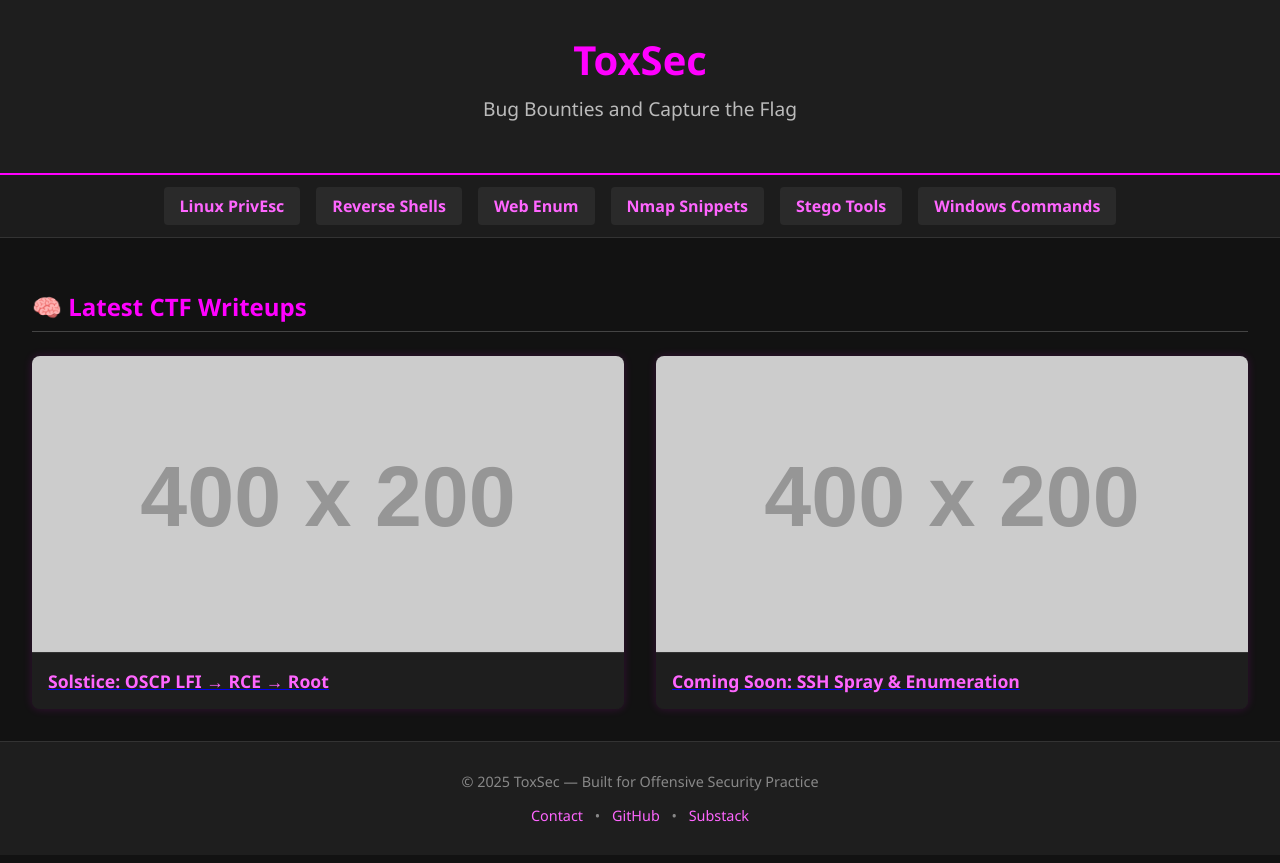
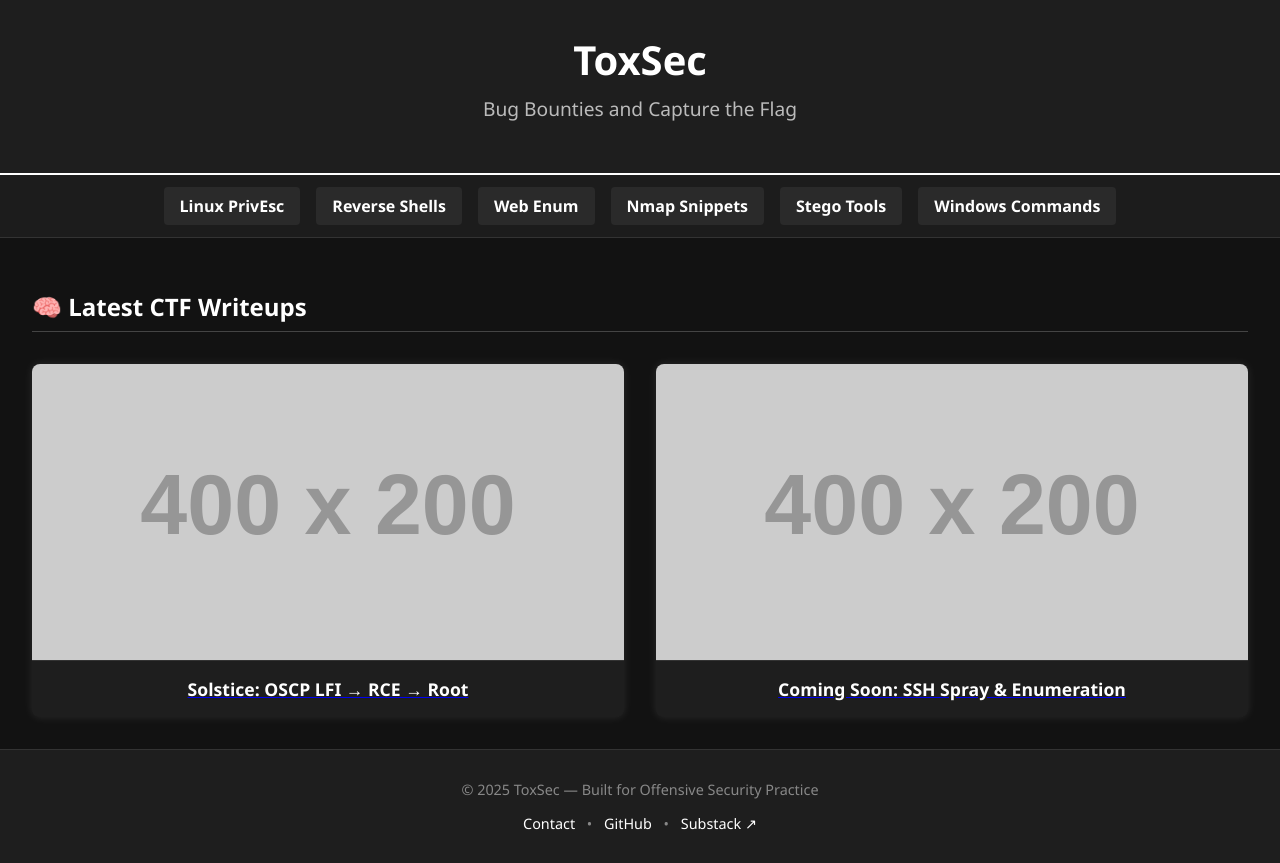
Before and after one commit to Cijams/toxsec, a plain HTML site: page index.html in a window 1280 px wide. Drawn offline with Linux system fonts and the light colour scheme; placeholder pictures from the web are drawn by us.

Commit message:
Update style.css

```diff
--- a/style.css
+++ b/style.css
@@ -1,4 +1,4 @@
-/* style.css - Dark Mode with Magenta Accent */
+/* style.css - Dark Mode with White Accent */
 body {
   background-color: #121212;
   color: #e0e0e0;
@@ -11,13 +11,13 @@ header {
   text-align: center;
   padding: 2rem;
   background-color: #1e1e1e;
-  border-bottom: 2px solid #ff00ff;
+  border-bottom: 2px solid #ffffff;
 }
 
 h1 {
   margin: 0;
   font-size: 2.5rem;
-  color: #ff00ff;
+  color: #ffffff;
 }
 
 .tagline {
@@ -37,7 +37,7 @@ h1 {
 }
 
 .cheatsheet-bar a {
-  color: #ff66ff;
+  color: #ffffff;
   text-decoration: none;
   font-weight: bold;
   padding: 0.5rem 1rem;
@@ -56,7 +56,7 @@ main {
 }
 
 section h2 {
-  color: #ff00ff;
+  color: #ffffff;
   border-bottom: 1px solid #444;
   padding-bottom: 0.5rem;
   margin-bottom: 1.5rem;
@@ -66,14 +66,16 @@ section h2 {
   display: grid;
   grid-template-columns: repeat(auto-fit, minmax(300px, 1fr));
   gap: 2rem;
+  margin-top: 2rem;
 }
 
 .thumb {
   background-color: #1e1e1e;
   border-radius: 8px;
   overflow: hidden;
-  box-shadow: 0 0 10px rgba(255, 0, 255, 0.15);
+  box-shadow: 0 0 10px rgba(255, 255, 255, 0.1);
   transition: transform 0.2s ease;
+  text-align: center;
 }
 
 .thumb:hover {
@@ -89,7 +91,7 @@ section h2 {
 .thumb h3 {
   margin: 0;
   padding: 1rem;
-  color: #ff66ff;
+  color: #ffffff;
   font-size: 1.1rem;
   background-color: #1e1e1e;
 }
@@ -104,7 +106,7 @@ footer {
 }
 
 footer a {
-  color: #ff66ff;
+  color: #ffffff;
   text-decoration: none;
   margin: 0 0.5rem;
 }
@@ -112,3 +114,9 @@ footer a {
 footer a:hover {
   text-decoration: underline;
 }
+
+/* Ensure external link buttons are styled clearly */
+footer a[href*="substack.com"]::after {
+  content: " ↗";
+  color: #ffffff;
+}
```
